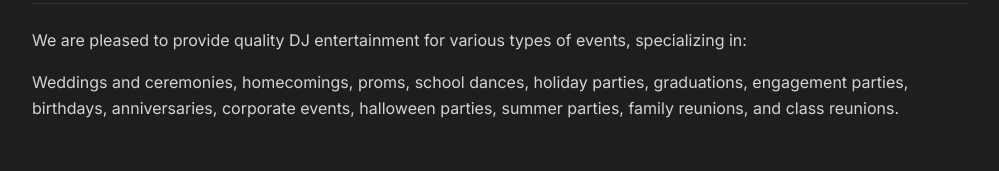
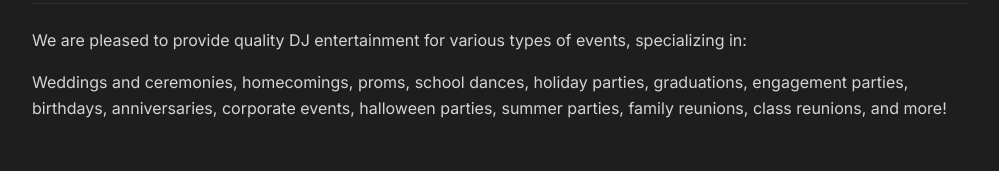
Before and after one commit to dj-algorhythm-rva/dj-algorhythm-rva.github.io, a React (Vite) app: page /#/ in a window 1280 px wide. Shown: the part 1873-2044 px from the top of the page, without its empty margins (140-1139 px from the left). Built offline with nearby package versions, Linux system fonts and the light colour scheme.

Commit message:
Add email

```diff
--- a/src/pages/Home.jsx
+++ b/src/pages/Home.jsx
@@ -94,7 +94,7 @@ function Home() {
           Weddings and ceremonies, homecomings, proms, school dances, holiday
           parties, graduations, engagement parties, birthdays, anniversaries,
           corporate events, halloween parties, summer parties, family reunions,
-          and class reunions.
+          class reunions, and more!
         </p>
       </section>
 
@@ -102,7 +102,7 @@ function Home() {
       <section className="contact-section">
         <h2>Let's chat today and find your soundtrack!</h2>
         <p>We would love to be a part of your celebration.</p>
-        <a href="mailto:your-email@example.com" className="cta-button">
+        <a href="mailto:dj.algorhythm.rva@gmail.com" className="cta-button">
           Contact Us Today
         </a>
       </section>
```
